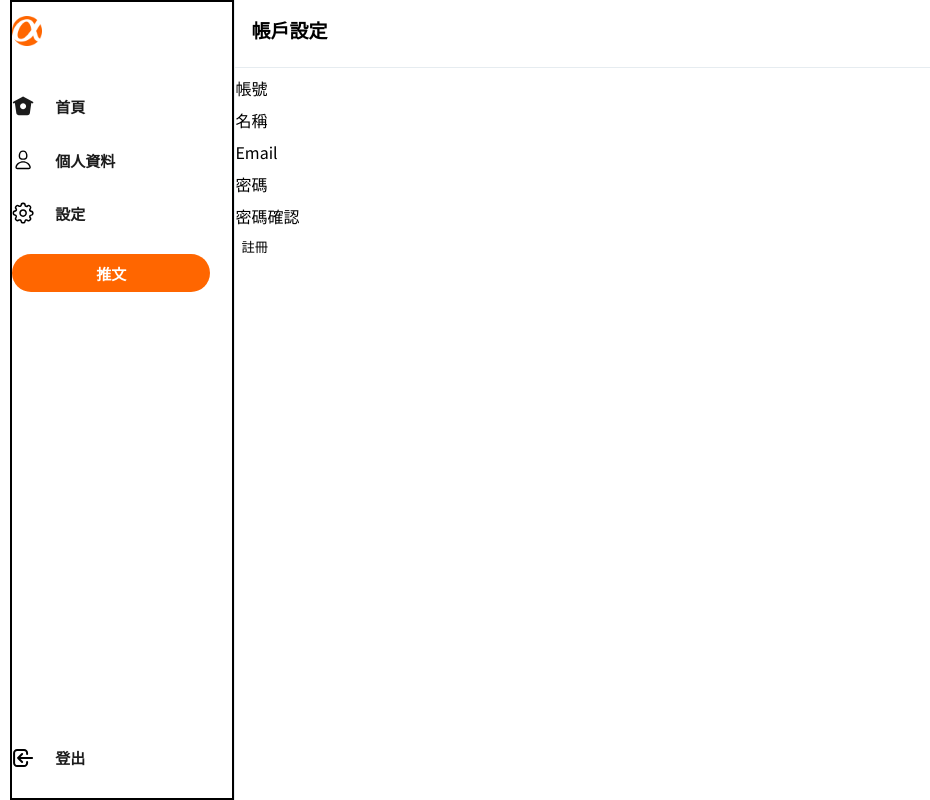
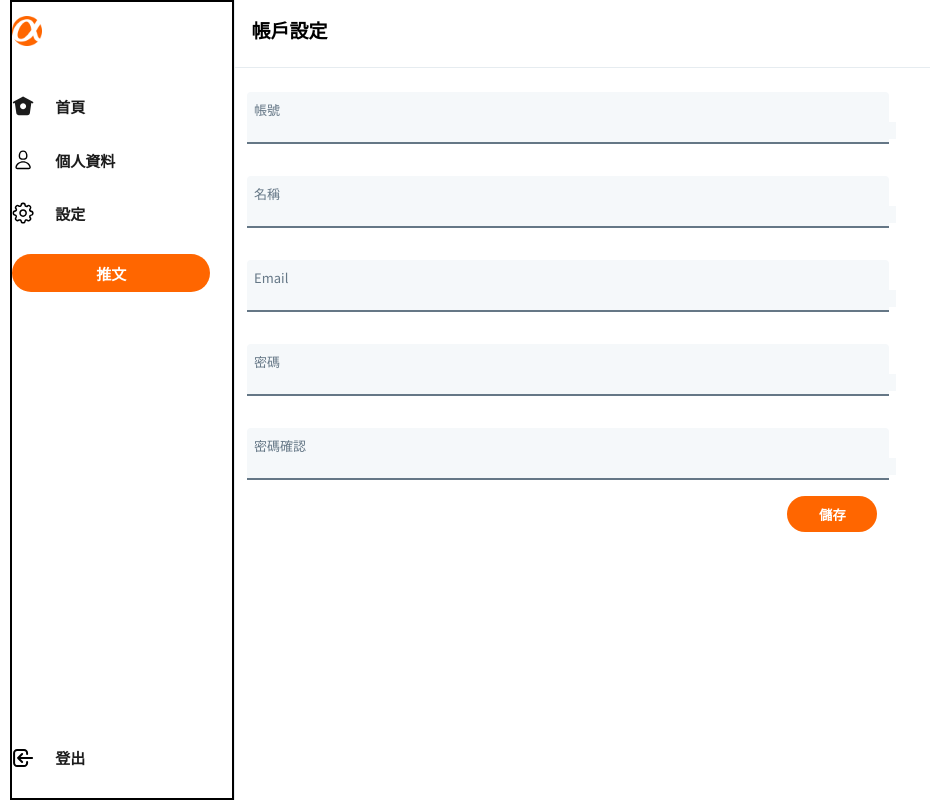
Before and after one commit to pooppicker/simple-twitter-vue, a Vue app: page /#/twitter/Setting in a window 1280 px wide. Shown: the whole page, without its empty margins (0-930 px from the left). Built offline with nearby package versions, Linux system fonts and the light colour scheme.

Commit message:
edited UserSetting alyout

```diff
--- a/src/views/UserSetting.vue
+++ b/src/views/UserSetting.vue
@@ -9,7 +9,7 @@
         <h4>帳戶設定</h4>
         <hr />
         <form class="d-flex flex-column align-items-start">
-          <div class="input-style mb-2">
+          <div class="set-input mb-2">
             <label class="setting-label" for="account">帳號</label>
             <input
               class="setting-input"
@@ -20,7 +20,7 @@
             />
           </div>
 
-          <div class="input-style mb-2">
+          <div class="set-input mb-2">
             <label class="setting-label" for="name">名稱</label>
             <input
               class="setting-input"
@@ -32,7 +32,7 @@
             />
           </div>
 
-          <div class="input-style mb-2">
+          <div class="set-input mb-2">
             <label class="setting-label" for="email">Email</label>
             <input
               class="setting-input"
@@ -43,7 +43,7 @@
             />
           </div>
 
-          <div class="input-style mb-2">
+          <div class="set-input mb-2">
             <label class="setting-label" for="password">密碼</label>
             <input
               class="setting-input"
@@ -55,7 +55,7 @@
             />
           </div>
 
-          <div class="input-style mb-2">
+          <div class="set-input mb-2">
             <label class="setting-label" for="checkPassword">密碼確認</label>
             <input
               class="setting-input"
@@ -66,8 +66,9 @@
               required
             />
           </div>
-
-          <button type="submit" class="setting-btn mb-3">註冊</button>
+          <div class="set-btn">
+            <button type="submit" class="setting-btn mb-3">儲存</button>
+          </div>
         </form>
       </div>
     </div>
@@ -90,15 +91,13 @@ export default {
   width: 100vw;
   .setting {
     display: grid;
-    grid-template-columns: 5fr 14fr 8.3fr; //已調成grid，比例在這裡喔！
-    grid-gap: 1fr; //每個區塊中間的gap
+    grid-template-columns: 5fr 14fr 8.3fr;
+    grid-gap: 1fr;
     grid-template-areas: "nav sets sets sets";
-    height: 100%; //9/12新增這裡唷！
+    height: 100%;
     max-width: 1440px;
     background-color: white;
     margin: 0 auto;
-    //標示用
-    // position: relative;
   }
   .navbars {
     grid-area: nav;
@@ -110,6 +109,39 @@ export default {
       font-size: 19px;
       padding: 1rem;
     }
+    .set-input {
+      @extend %input-bottom;
+      background-color: #f5f8fa;
+      width: 642px;
+      height: 52px;
+      margin: 1rem 0 1rem 0.7rem;
+      border-radius: 4px 4px 0px 0px;
+    }
+    .setting-label {
+      font-size: 13px;
+      color: #657786;
+      display: block;
+    }
+    .setting-input {
+      background-color: #f5f8fa;
+      font-size: 15px;
+      margin-bottom: 0.5rem;
+      width: 642px;
+    }
+    .set-btn {
+      min-width: 642px;
+      display: flex;
+      justify-content: end;
+      .setting-btn {
+        width: 90px;
+        height: 36px;
+        color: #ffffff;
+        font-weight: 700;
+        background-color: #ff6600;
+        border-radius: 50px;
+      }
+    }
   }
 }
+@import "../assets/scss/efficientSetting.scss";
 </style>
```
